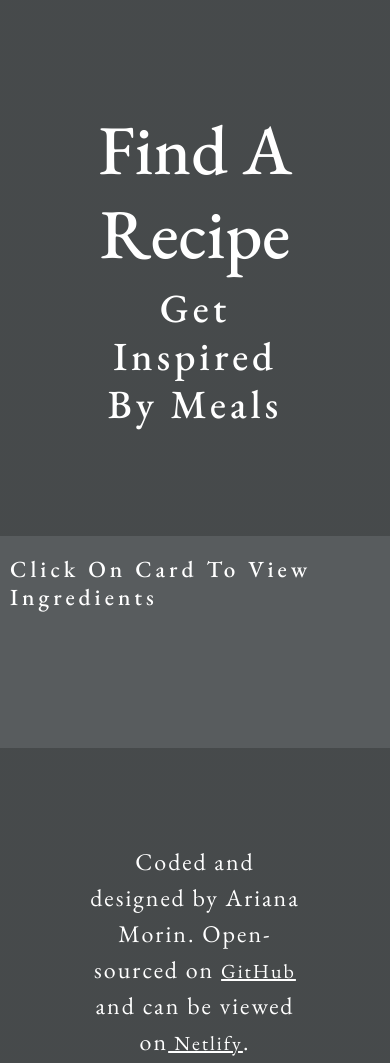
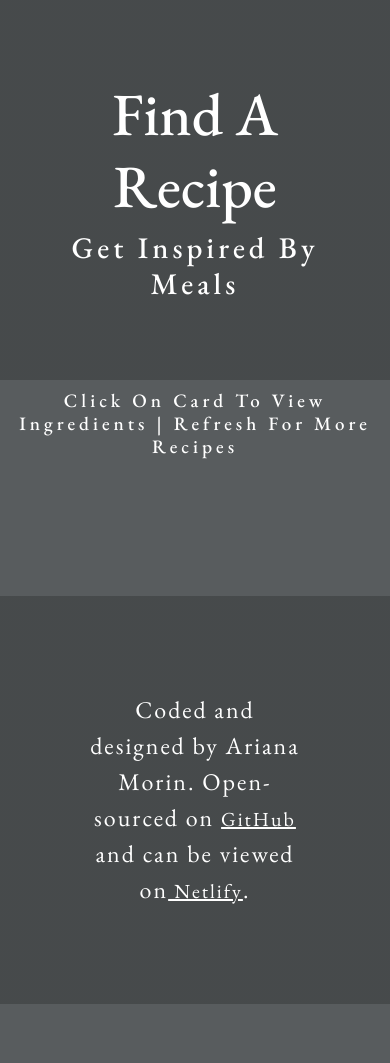
Before and after one commit to aam214/Recipe-App-Lookup, a plain HTML site: page index.html in a window 390 px wide. After the commit the page ends 1004 px from the top, so only its background shows below. Drawn offline with nearby package versions, Linux system fonts and the light colour scheme; no server answers.

Commit message:
Edited responsiveness at max-width of 780px and 600px. Added more text to class of .directions in HTML. Edited .directions CSS. Edited API URL in JS to show 12 recipes instead of 9.

```diff
--- a/index.html
+++ b/index.html
@@ -20,7 +20,7 @@
 <h1 class="title text-center mt-2">Find A Recipe</h1>
 <h2 class="text-center mt-2">Get Inspired By Meals</h2>
 </header>
-<h3 class="directions">Click On Card To View Ingredients</h3>
+<h3 class="directions">Click On Card To View Ingredients | Refresh For More Recipes</h3>
 <div class="main">
 <ul id="recipe-list" class="recipe-list">
 </ul>
--- a/index.js
+++ b/index.js
@@ -42,8 +42,6 @@ ingredientShow.appendChild(recipeDescription);
       ingredientShow.style.display ="none";
     }
   });
-
-
   recipeDetails.appendChild(recipeName);
   recipeDetails.appendChild(recipeImage);
   recipeDetails.appendChild(recipeButton);
@@ -55,7 +53,7 @@ ingredientShow.appendChild(recipeDescription);
 
 async function retrieveRecipes() {
   const retrieved = await fetch(
-    `https://api.spoonacular.com/recipes/random?number=9&apiKey=7f883a94fb85461693896f4af2459f57`);
+    `https://api.spoonacular.com/recipes/random?number=12&apiKey=7f883a94fb85461693896f4af2459f57`);
   const data = await retrieved.json();
   return data.recipes;
 }
--- a/style.css
+++ b/style.css
@@ -8,9 +8,10 @@ header{
   font-weight: 200;
 background-image: linear-gradient(rgba(0, 0, 0, 0.2), rgba(0, 0, 0, 0.2)),
 url(header-img.jpg);
+background-attachment: fixed;
 background-size: cover;
 background-repeat: no-repeat;
-background-position: center center;
+background-position: center bottom;
 padding: 100px 90px 100px 90px;
   font-style: normal;
 }
@@ -19,11 +20,11 @@ padding: 100px 90px 100px 90px;
 
 }
 h2{
-  font-size: 40px;
+  font-size: 30px;
   letter-spacing: 4px;
 }
 .directions{
-  margin-left: 10px;
+ text-align: center;
   margin-top: 20px;
   color: white;
   font-family: "EB Garamond", serif;
@@ -31,6 +32,7 @@ h2{
 }
 .recipe-name{
   font-size: 20px;
+  align-content: baseline;
 }
 .main{
   margin: 0 auto;
@@ -59,17 +61,17 @@ h2{
 .click{
   text-decoration: none;
   padding: 10px 20px 10px 20px;
-  margin-top:20px;
+  margin-top: 80px;
   display: inline-block;
   text-align: center;
   background-color:  #db5543;
   border: none;
   width: 120px;
-
   box-shadow: 10px 10px 20px rgba(0,0,0,0.2);
-color: white;
+  color: white;
   font-size: 15px;
   text-align: center;
+  align-content: baseline;
   border-radius: 4px;
 }
 .click:hover{
@@ -88,9 +90,10 @@ img{
 footer{
   background-image: linear-gradient(rgba(0, 0, 0, 0.2), rgba(0, 0, 0, 0.2)),
 url(header-img.jpg);
+background-attachment: fixed;
 background-size: cover;
 background-repeat: no-repeat;
-background-position: top;
+background-position: center;
 padding: 80px 90px 80px 90px;
 }
 footer a{
@@ -105,3 +108,42 @@ letter-spacing: 2px;
 color: white;
 font-size: 24px;
 }
+@media(max-width:780px){
+header{
+background-position: left center;
+  padding:90px;
+  margin: 0;
+}
+.directions{
+  margin: 10px;
+}
+.recipe-list{
+  display: grid;
+  grid-template-columns: 2fr 2fr;
+}
+}
+@media(max-width:600px){
+header{
+  margin: 0;
+  background-position: left;
+  background-size: cover;
+  padding: 70px;
+}
+.title{
+  font-size: 60px;
+  letter-spacing: normal;
+}
+.main{
+  max-width: 500px;
+}
+.directions{
+  font-size: 19px;
+}
+.recipe-list{
+  display: grid;
+  grid-template-columns: 1fr 1fr;
+}
+.recipe-details{
+  padding: 10px;
+}
+}
```
